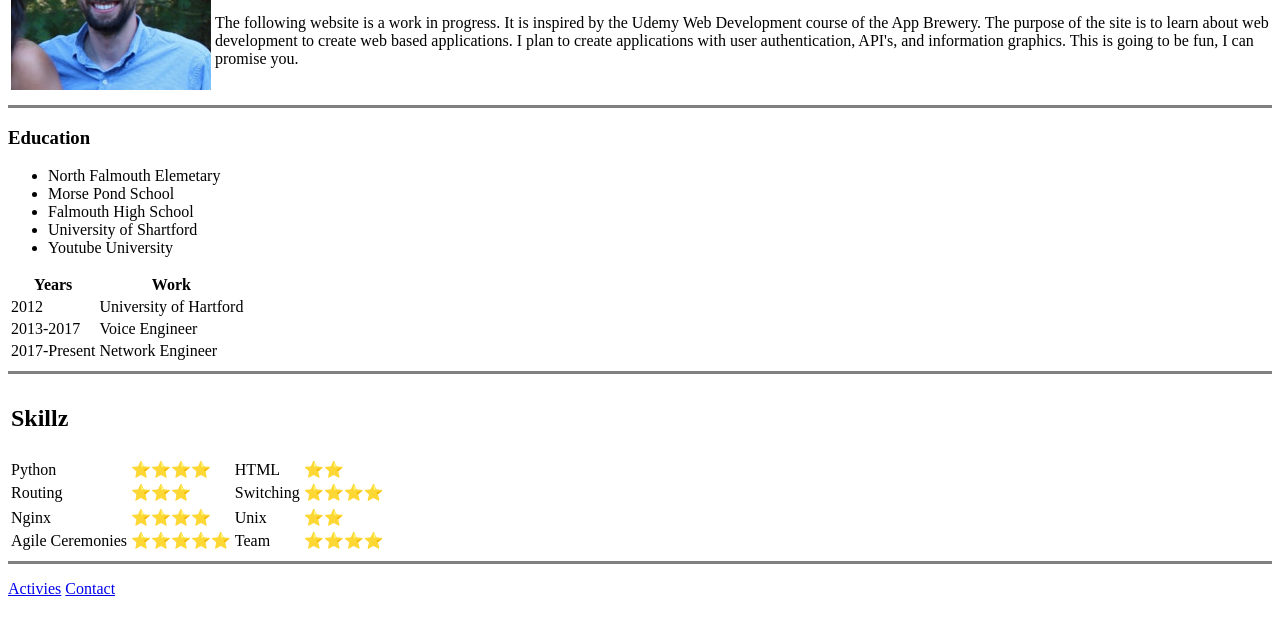
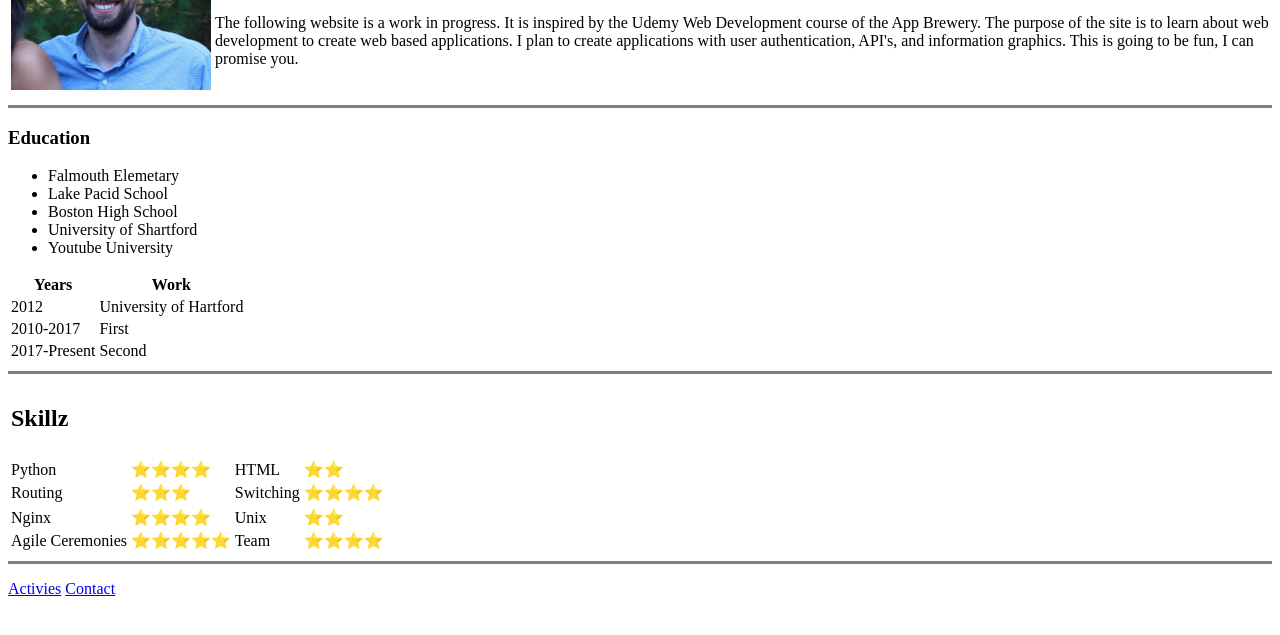
Before and after one commit to whatsbruin/appbrewery, a plain HTML site: page index.html in a window 1280 px wide. Shown: the part 121-756 px from the top of the page. Drawn offline with Linux system fonts and the light colour scheme.

Commit message:
inital commit

```diff
--- a/index.html
+++ b/index.html
@@ -45,13 +45,13 @@
   </h3>
   <ul>
     <li>
-      North Falmouth Elemetary
+      Falmouth Elemetary
     </li>
     <li>
-      Morse Pond School
+      Lake Pacid School
     </li>
     <li>
-      Falmouth High School
+      Boston High School
     </li>
     <li>
       University of Shartford
@@ -75,10 +75,10 @@
     </tr>
     <tr>
       <td>
-        2013-2017
+        2010-2017
       </td>
       <td>
-        Voice Engineer
+        First
       </td>
     </tr>
     <tr>
@@ -86,7 +86,7 @@
         2017-Present
       </td>
       <td>
-        Network Engineer
+        Second
       </td>
     </tr>
   </table>
```
Also changed, not shown: contact.html (+6 -3 lines).
